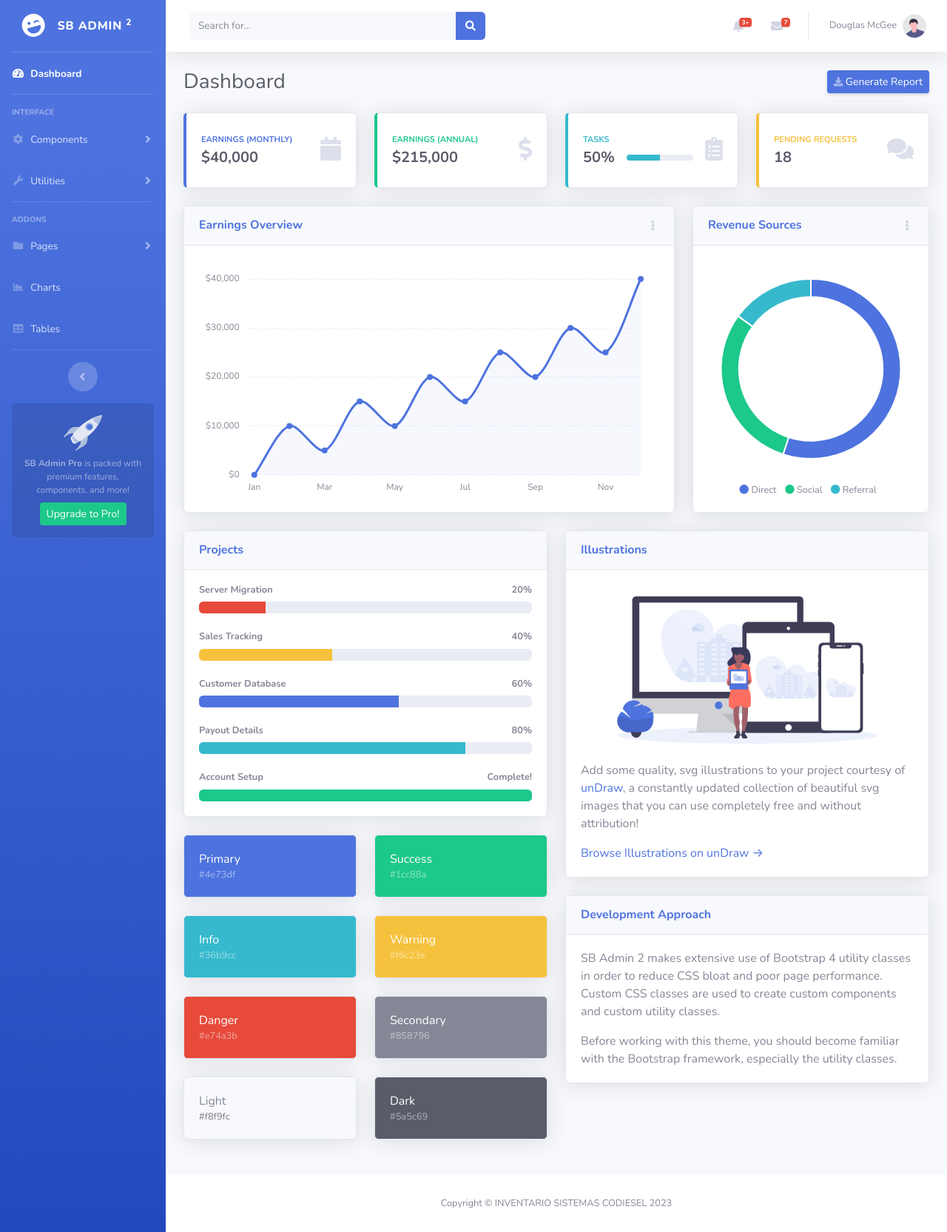
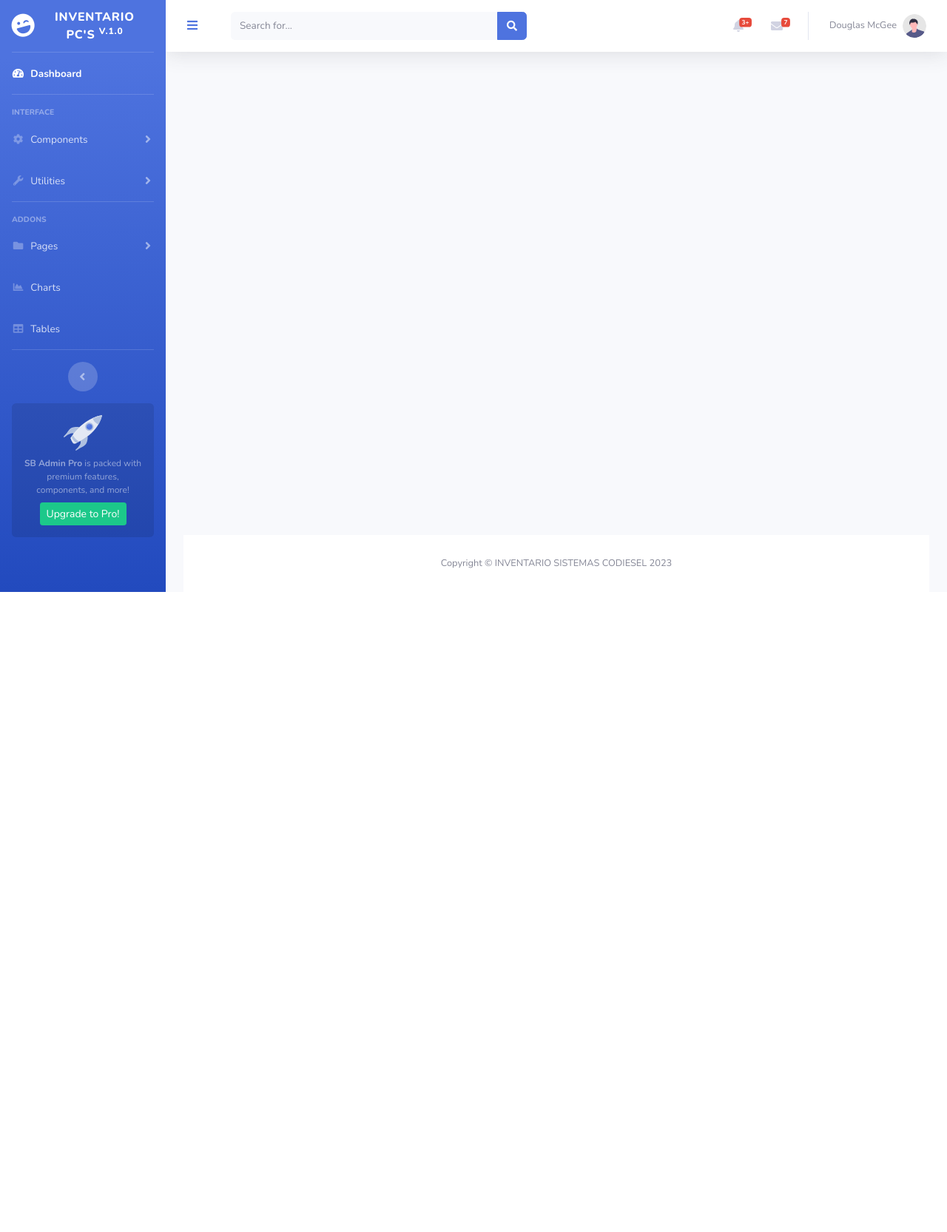
Before and after one commit to Enyimber/Inventariopcs, a CodeIgniter app: page /database/ in a window 1280 px wide. Shown: the whole page at 74% size. After the commit the page ends 800 px from the top, so only its background shows below. Run offline with CodeIgniter, Linux system fonts and the light colour scheme.

Commit message:
update header,bodyy footer
Se agrego un enlace que hacia falta de css donde se aloja los iconos

```diff
--- a/application/controllers/HomeController.php
+++ b/application/controllers/HomeController.php
@@ -13,13 +13,19 @@ class HomeController extends CI_Controller
     {
         //$this->load->model('HomeModel');
         parent::__construct();
-        self::$meses = ['','ENERO','FEBRERO','MARZO','ABRIL','MAYO', 'JUNIO','JULIO','AGOSTO', 'SEPTIEMBRE','OCTUBRE','NOVIEMBRE','DICIEMBRE'];
+        self::$meses = ['', 'ENERO', 'FEBRERO', 'MARZO', 'ABRIL', 'MAYO', 'JUNIO', 'JULIO', 'AGOSTO', 'SEPTIEMBRE', 'OCTUBRE', 'NOVIEMBRE', 'DICIEMBRE'];
     }
 
-    public function index(){
-        /* $this->load->view('plantilla/index'); */
-        $this->load->view('header');
-        $this->load->view('body');
+    public function index()
+    {
 
+
+        $data_header = array(
+            'title' => 'Home',
+            'description' => 'Página principal del aplicativo web Inventario PC`s',
+        );
+
+        $this->load->view('header', $data_header);
+        $this->load->view('home/index');
     }
 }
--- a/application/views/body.php
+++ b/application/views/body.php
@@ -327,6 +327,4 @@
 
                 </div>
 
-                <script src="<?= base_url()?>js/Home/funciones.js"></script>
-
                 <?php $this->load->view('footer'); ?>
--- a/application/views/header.php
+++ b/application/views/header.php
@@ -6,13 +6,13 @@
     <meta charset="utf-8">
     <meta http-equiv="X-UA-Compatible" content="IE=edge">
     <meta name="viewport" content="width=device-width, initial-scale=1, shrink-to-fit=no">
-    <meta name="description" content="">
-    <meta name="author" content="">
+    <meta name="description" content="<?= $description ?>">
+    <meta name="author" content="SISTEMAS - CODIESEL S.A">
 
-    <title>INVENTARIO PC'S SISTEMAS CODIESEL</title>
+    <title><?=$title?>-Inventario PC's</title>
 
     <!-- Custom fonts for this template-->
-    <link href="<?= base_url() ?>plantilla/css/all.min.css" rel="stylesheet" type="text/css">
+    <link href="<?= base_url() ?>plantilla/vendor/fontawesome-free/css/all.min.css" rel="stylesheet" type="text/css">
     <link href="https://fonts.googleapis.com/css?family=Nunito:200,200i,300,300i,400,400i,600,600i,700,700i,800,800i,900,900i" rel="stylesheet">
 
     <!-- Custom styles for this template-->
@@ -29,11 +29,11 @@
         <ul class="navbar-nav bg-gradient-primary sidebar sidebar-dark accordion" id="accordionSidebar">
 
             <!-- Sidebar - Brand -->
-            <a class="sidebar-brand d-flex align-items-center justify-content-center" href="index.html">
+            <a class="sidebar-brand d-flex align-items-center justify-content-center" href="">
                 <div class="sidebar-brand-icon rotate-n-15">
                     <i class="fas fa-laugh-wink"></i>
                 </div>
-                <div class="sidebar-brand-text mx-3">SB Admin <sup>2</sup></div>
+                <div class="sidebar-brand-text mx-3">INVENTARIO PC'S <sup>V.1.0</sup></div>
             </a>
 
             <!-- Divider -->
@@ -160,7 +160,7 @@
                 <nav class="navbar navbar-expand navbar-light bg-white topbar mb-4 static-top shadow">
 
                     <!-- Sidebar Toggle (Topbar) -->
-                    <button id="sidebarToggleTop" class="btn btn-link d-md-none rounded-circle mr-3">
+                    <button id="sidebarToggleTop" class="btn btn-link d-md rounded-circle mr-3">
                         <i class="fa fa-bars"></i>
                     </button>
 
--- /dev/null
+++ b/application/views/home/index.php
@@ -0,0 +1,5 @@
+<div class="container-fluid">
+
+    <script src="<?= base_url() ?>js/Home/funciones.js"></script>
+
+    <?php $this->load->view('footer'); ?>
--- a/js/Home/funciones.js
+++ b/js/Home/funciones.js
@@ -1 +1 @@
-alert('Cargando archivos js');
+console.info('Cargando archivos js');
```
